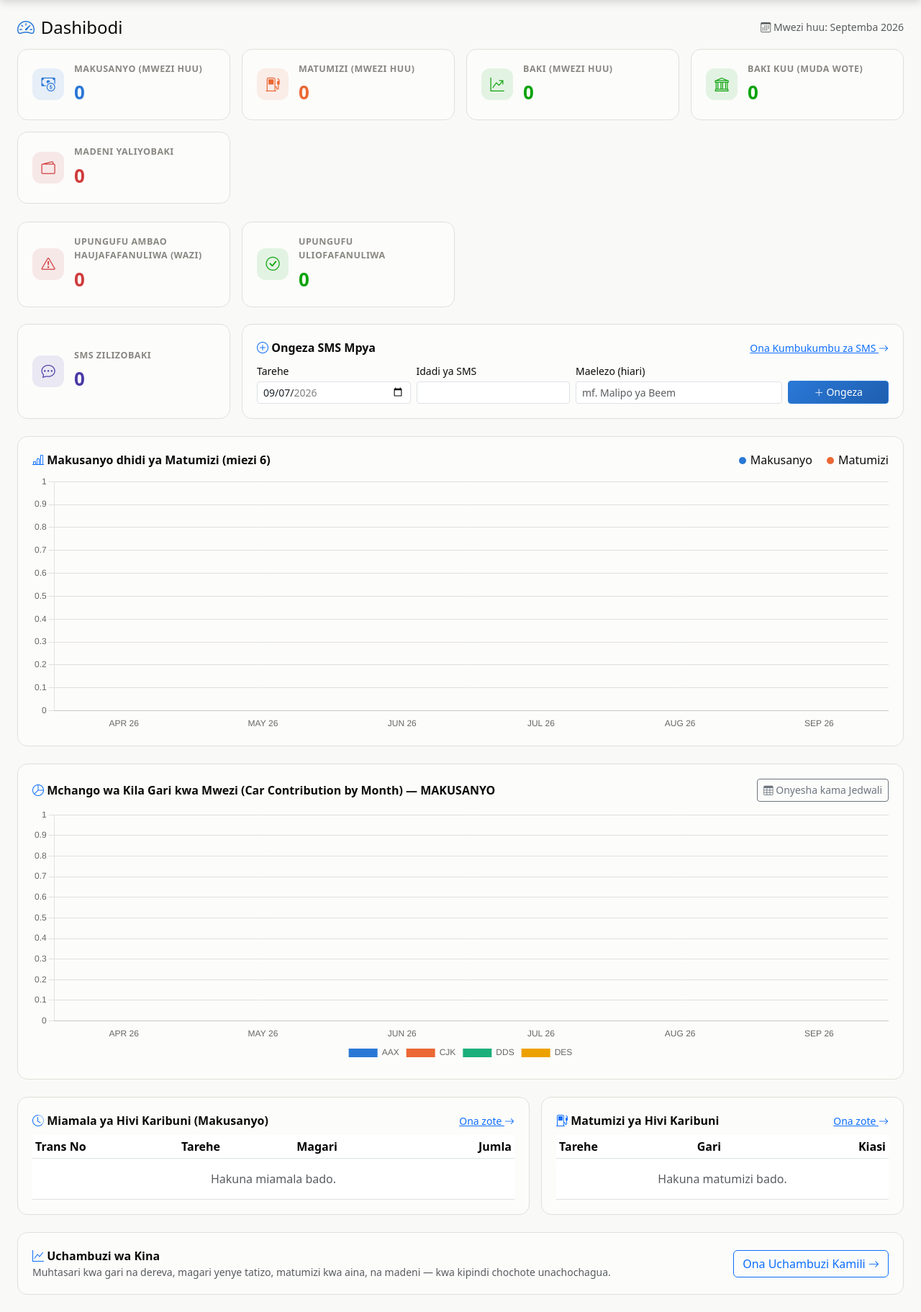
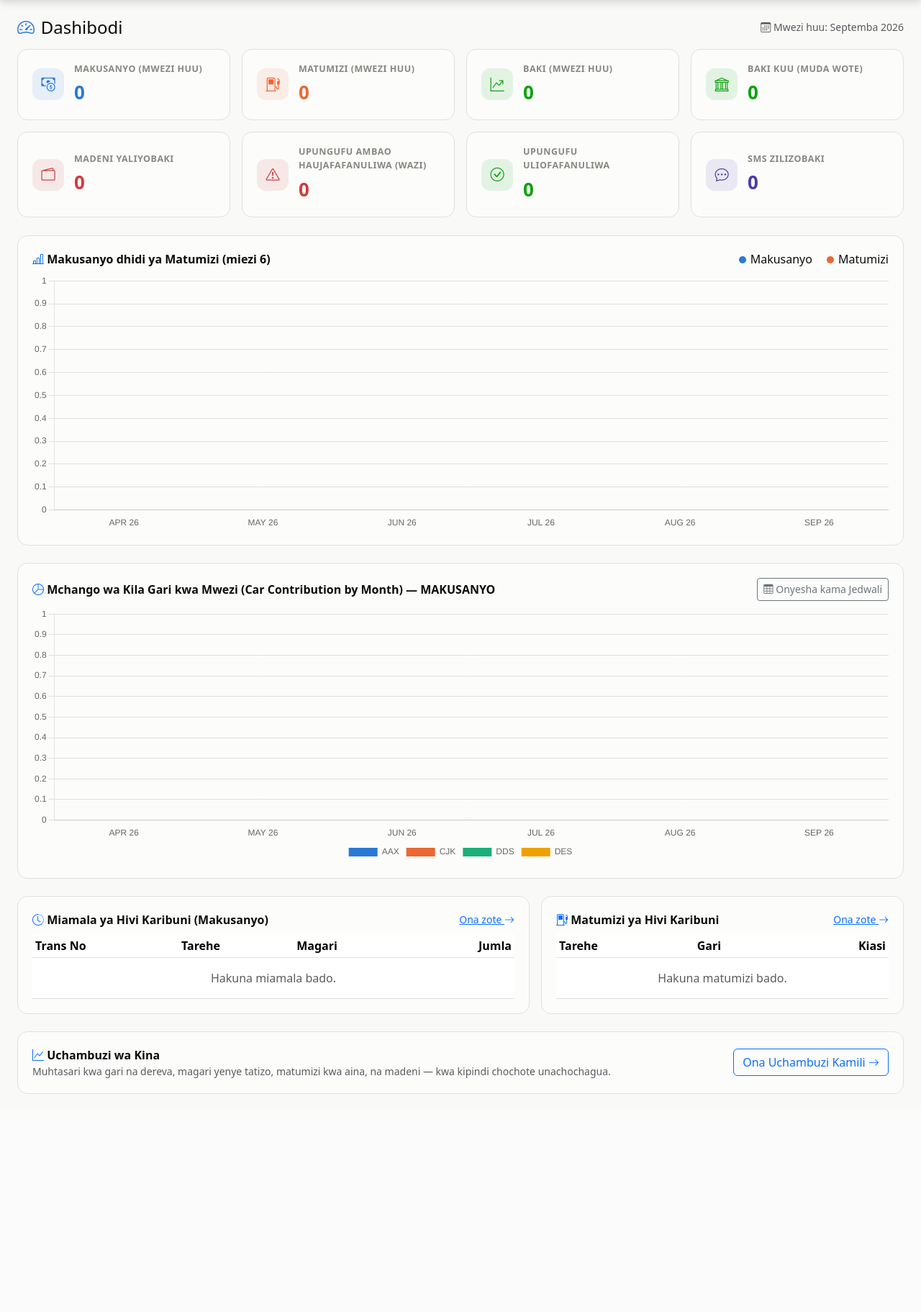
Before and after one commit to josephat-bakobile/bicon-trans, a Flask app: page / in a window 1280 px wide. Shown: the part 64-1887 px from the top of the page at 72% size. After the commit the page ends 1584 px from the top, so only its background shows below. Run offline with Flask 3, Linux system fonts and the light colour scheme; the visitor is signed in with stand-in values (Sample User, id 1); data comes from the database, SQL or seed files in the repository; data that the repository does not hold is empty; some libraries are stand-ins or nearby versions.

Commit message:
Update Sms Dashboard

```diff
--- a/app/routes/dashboard.py
+++ b/app/routes/dashboard.py
@@ -3,7 +3,7 @@ from datetime import date
 from flask import Blueprint, render_template
 
 from ..car_service import service_predictions, shop_dashboard
-from ..models import CollectionTransaction, ConsumptionEntry, SmsTopup
+from ..models import CollectionTransaction, ConsumptionEntry
 from ..renewals import dashboard_alerts
 from ..utils import (
     car_month_matrix,
@@ -33,7 +33,6 @@ def index():
     renewal_alerts = dashboard_alerts()
     shop_summary = shop_dashboard()
     sms = sms_balance()
-    recent_sms_topups = SmsTopup.query.order_by(SmsTopup.date.desc(), SmsTopup.id.desc()).limit(5).all()
 
     recent_transactions = (
         CollectionTransaction.query.order_by(
@@ -62,6 +61,5 @@ def index():
         renewal_alerts=renewal_alerts,
         shop_summary=shop_summary,
         sms=sms,
-        recent_sms_topups=recent_sms_topups,
         today=today,
     )
--- a/app/routes/smslog.py
+++ b/app/routes/smslog.py
@@ -23,6 +23,12 @@ def index():
     )
 
 
+@bp.route("/balance")
+def balance():
+    recent_topups = SmsTopup.query.order_by(SmsTopup.date.desc(), SmsTopup.id.desc()).limit(10).all()
+    return render_template("smslog/balance.html", sms=sms_balance(), recent_sms_topups=recent_topups)
+
+
 @bp.route("/topup", methods=["POST"])
 @require_permission("sms")
 def add_topup():
--- a/app/templates/base.html
+++ b/app/templates/base.html
@@ -87,6 +87,7 @@
           ('admin.users_list', 'bi-people', _('Watumiaji'), 'users'),
           ('admin.roles_list', 'bi-shield-lock', _('Majukumu'), 'users'),
           ('admin.shops_list', 'bi-shop', _('Wauzaji wa Vipuri'), 'users'),
+          ('smslog.balance', 'bi-wallet2', _('SMS Balance'), 'sms'),
         ]) }}
       </ul>
       <div class="d-flex align-items-center gap-3">
--- a/app/templates/dashboard.html
+++ b/app/templates/dashboard.html
@@ -53,9 +53,6 @@
       </div>
     </div>
   </div>
-</div>
-
-<div class="row g-3 mb-4">
   <div class="col-6 col-lg-3">
     <div class="stat-tile shortfall-open">
       <div class="icon-badge"><i class="bi bi-exclamation-triangle"></i></div>
@@ -74,10 +71,7 @@
       </div>
     </div>
   </div>
-</div>
-
-{% if current_user.has_permission('sms') %}
-<div class="row g-3 mb-4">
+  {% if current_user.has_permission('sms') %}
   <div class="col-6 col-lg-3">
     <div class="stat-tile sms">
       <div class="icon-badge"><i class="bi bi-chat-dots"></i></div>
@@ -87,55 +81,8 @@
       </div>
     </div>
   </div>
-  <div class="col-12 col-lg-9">
-    <div class="card-panel h-100">
-      <div class="d-flex justify-content-between align-items-center mb-2">
-        <strong><i class="bi bi-plus-circle text-primary"></i> {{ _('Ongeza SMS Mpya') }}</strong>
-        <a href="{{ url_for('smslog.index') }}" class="small">{{ _('Ona Kumbukumbu za SMS') }} <i class="bi bi-arrow-right"></i></a>
-      </div>
-      <form method="post" action="{{ url_for('smslog.add_topup') }}" class="row g-2 align-items-end">
-        <input type="hidden" name="csrf_token" value="{{ csrf_token() }}">
-        <input type="hidden" name="next" value="{{ url_for('dashboard.index') }}">
-        <div class="col-6 col-md-3">
-          <label class="form-label small mb-1">{{ _('Tarehe') }}</label>
-          <input type="date" name="date" class="form-control form-control-sm" value="{{ today_iso }}"
-                 min="{{ min_entry_date_iso }}" max="{{ today_iso }}" required>
-        </div>
-        <div class="col-6 col-md-3">
-          <label class="form-label small mb-1">{{ _('Idadi ya SMS') }}</label>
-          <input type="number" name="amount" min="1" step="1" class="form-control form-control-sm" required>
-        </div>
-        <div class="col-12 col-md-4">
-          <label class="form-label small mb-1">{{ _('Maelezo (hiari)') }}</label>
-          <input type="text" name="note" class="form-control form-control-sm" placeholder="{{ _('mf. Malipo ya Beem') }}">
-        </div>
-        <div class="col-12 col-md-2">
-          <button class="btn btn-primary btn-sm w-100"><i class="bi bi-plus-lg"></i> {{ _('Ongeza') }}</button>
-        </div>
-      </form>
-      {% if recent_sms_topups %}
-      <div class="table-responsive mt-3">
-        <table class="table table-sm mb-0">
-          <thead>
-            <tr><th>{{ _('Tarehe') }}</th><th class="amount">{{ _('Idadi') }}</th><th>{{ _('Maelezo') }}</th><th>{{ _('Aliyeongeza') }}</th></tr>
-          </thead>
-          <tbody>
-            {% for t in recent_sms_topups %}
-            <tr>
-              <td>{{ t.date.strftime('%d-%m-%Y') }}</td>
-              <td class="amount">{{ t.amount | money }}</td>
-              <td class="small text-muted">{{ t.note or '-' }}</td>
-              <td>{{ t.added_by.username if t.added_by else '-' }}</td>
-            </tr>
-            {% endfor %}
-          </tbody>
-        </table>
-      </div>
-      {% endif %}
-    </div>
-  </div>
+  {% endif %}
 </div>
-{% endif %}
 
 {% if shop_summary.by_shop or shop_summary.active_count %}
 <div class="row g-3 mb-4">
```
Also changed, not shown: app/templates/smslog/balance.html (added, +66 -0 lines).
